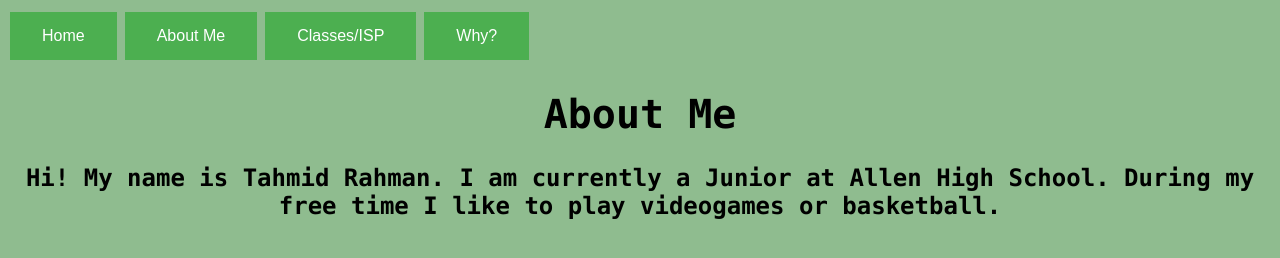
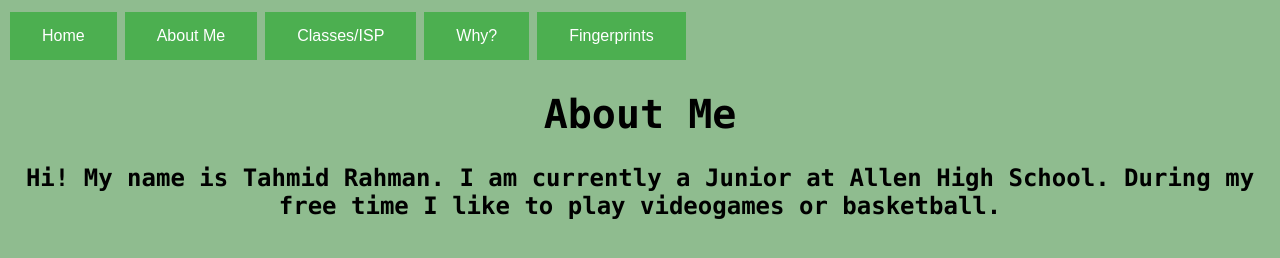
Before and after one commit to TahmidR2456/TahmidR2456.github.io, a plain HTML site: page about.html in a window 1280 px wide. Drawn offline with Linux system fonts and the light colour scheme.

Commit message:
deploying 1309

```diff
--- a/about.html
+++ b/about.html
@@ -76,6 +76,21 @@
       transition-duration: 0.4s;
   }
 
+  .button6 {
+      background-color: #4CAF50; /* Green */
+      border: none;
+      color: white;
+      padding: 15px 32px;
+      text-align: center;
+      text-decoration: none;
+      display: inline-block;
+      font-size: 16px;
+      margin: 4px 2px;
+      cursor: pointer;
+      -webkit-transition-duration: 0.4s; /* Safari */
+      transition-duration: 0.4s;
+  }
+
 
   .button2:hover {
       box-shadow: 0 12px 16px 0 rgba(0,0,0,0.24),0 17px 50px 0 rgba(0,0,0,0.19);
@@ -96,6 +111,7 @@
   <button onclick="location.href='https://codermerlin.com/users/tahmid-rahman/Digital%20Portfolio/about.html'" class="button3 button2">About Me</button>
   <button onclick="location.href='https://codermerlin.com/users/tahmid-rahman/Digital%20Portfolio/classes.html'" class="button4 button2">Classes/ISP</button>
   <button onclick="location.href='https://codermerlin.com/users/tahmid-rahman/Digital%20Portfolio/why.html'" class="button5 button2">Why?</button>
+<button onclick="location.href='https://codermerlin.com/users/tahmid-rahman/Digital%20Portfolio/fingerprints.html'" class="button6 button2">Fingerprints</button>
 
   <h1 class = "h1"><center>About Me</center></h1>
   <h2 class = "h1"><center>Hi! My name is Tahmid Rahman. I am currently a Junior at Allen High School. During my free time I like to play videogames or basketball.</center></h2>
```
